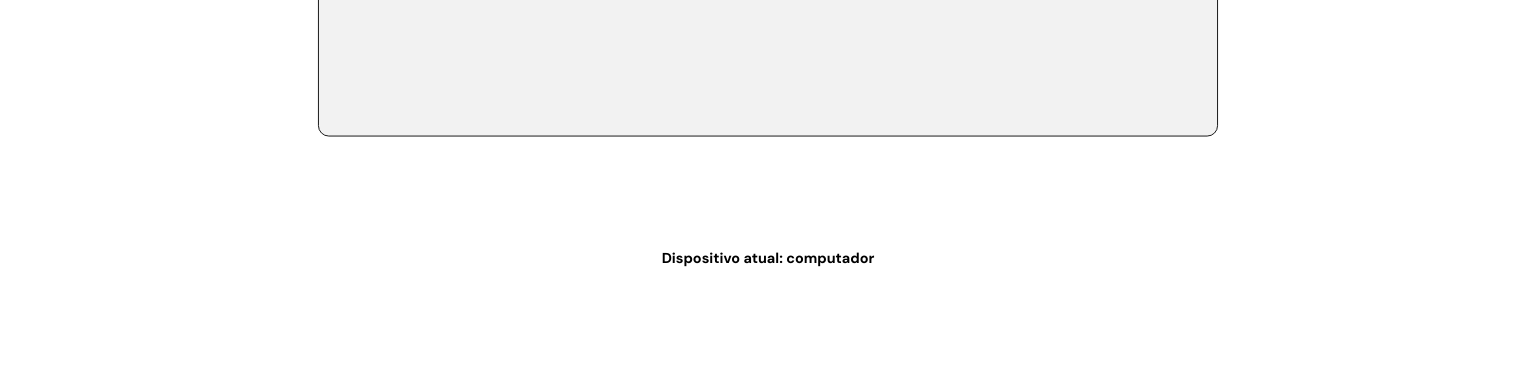
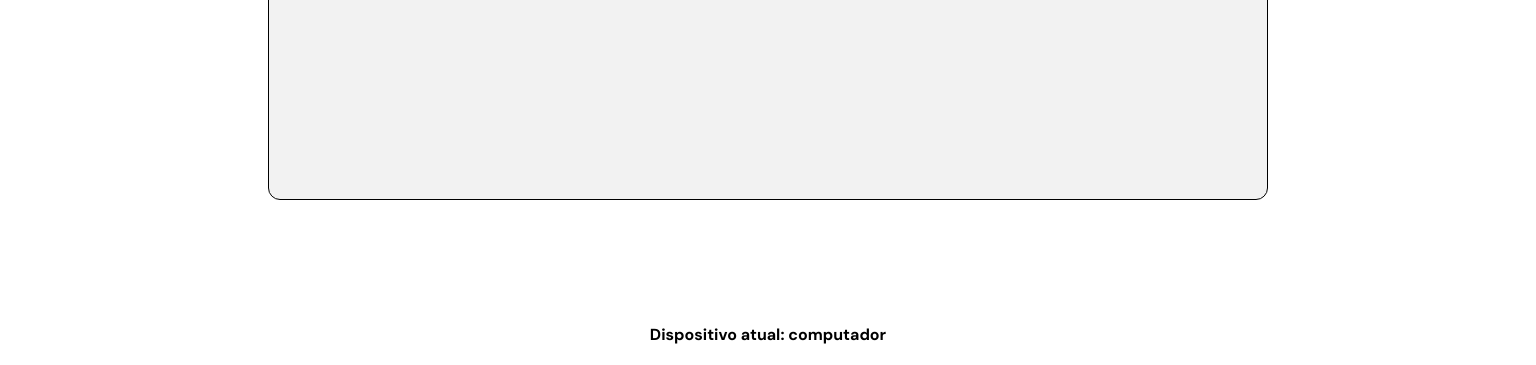
Before and after one commit to Gaaba97/login-page, a plain HTML site: page comparacao-fundos.html in a window 1536 px wide. Shown: the part 435-800 px from the top of the page. Drawn offline with nearby package versions, Linux system fonts and the light colour scheme; no server answers.

Commit message:
Update comparacao-fundos.html

```diff
--- a/comparacao-fundos.html
+++ b/comparacao-fundos.html
@@ -18,14 +18,6 @@
       flex-direction: column;
     }
 
-    /* Escala para ajustar telas menores proporcional a 1600x900 */
-    @media (max-width: 1599px) and (min-width: 1360px) {
-      .page-wrapper {
-        transform: scale(0.90);
-      }
-    }
-
-    /* ===== NAVBAR (ajuste pontual para ocupar a largura da viewport mesmo com transform no body) ===== */
     .navbar {
       display: flex;
       justify-content: space-between;
```
